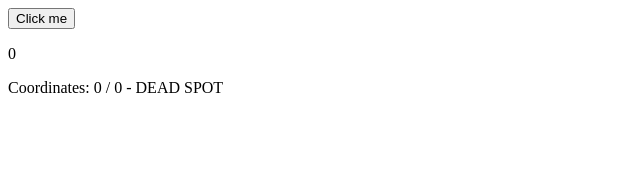
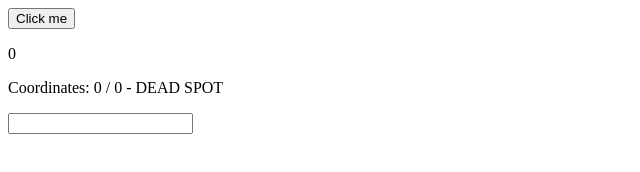
Before and after one commit to rainacho/vuejs, a plain HTML site: page index.html in a window 1280 px wide. Shown: the whole page, without its empty margins (0-640 px from the left). Drawn offline with Linux system fonts and the light colour scheme.

Commit message:
update for Listening to Keyboard Events

```diff
--- a/index.html
+++ b/index.html
@@ -15,6 +15,7 @@
             Coordinates: {{ x }} / {{ y }}
             - <span v-on:mousemove.stop>DEAD SPOT</span>
         </p>
+        <input type="text" v-on:keyup.space="alertMe">
     </div>
     <script>
         new Vue({
@@ -33,9 +34,9 @@
                    this.x = e.clientX;
                    this.y = e.clientY;
                },
-                // dummy: function(event) {
-                //     event.stopPropagation();
-                // }
+               alertMe: function() {
+                   alert('Alert!');
+               }
             }
         })
     </script>
```
